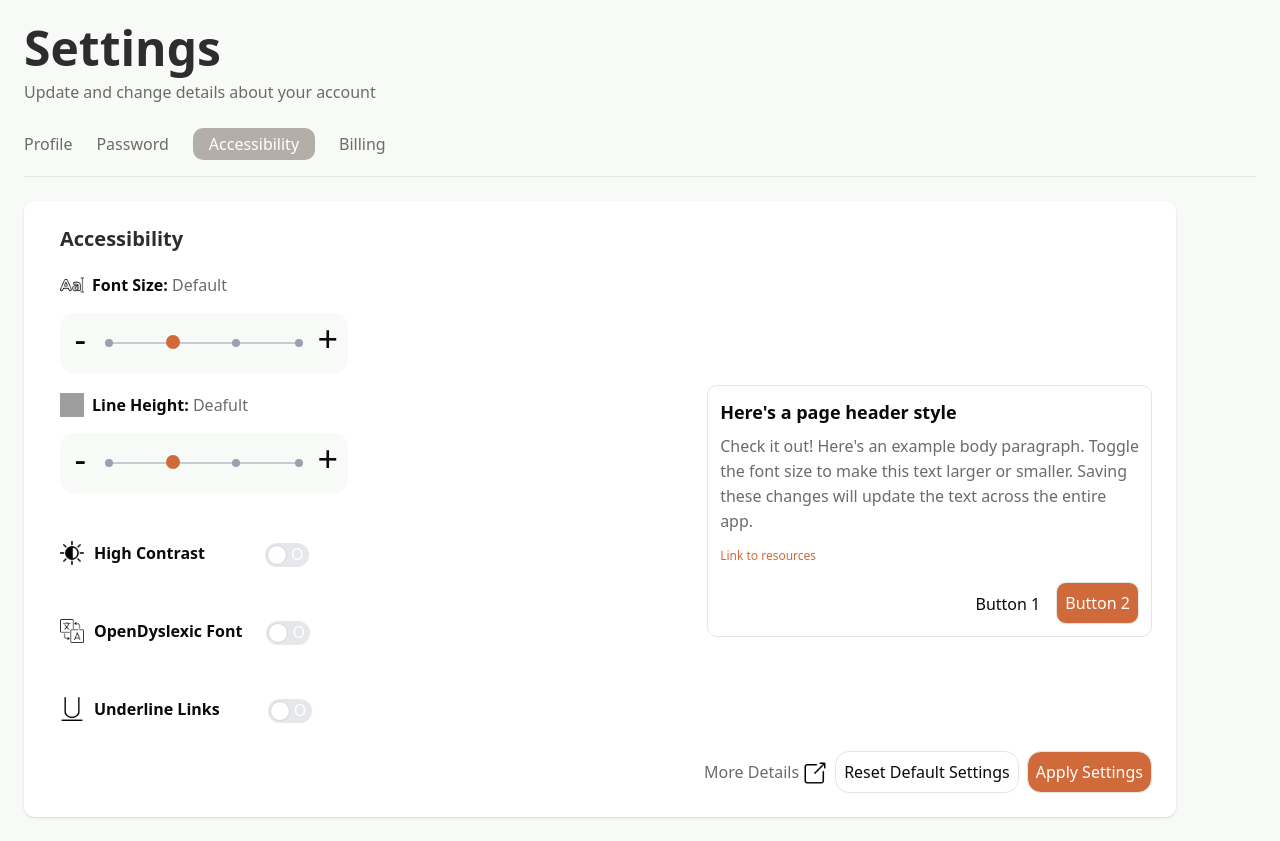
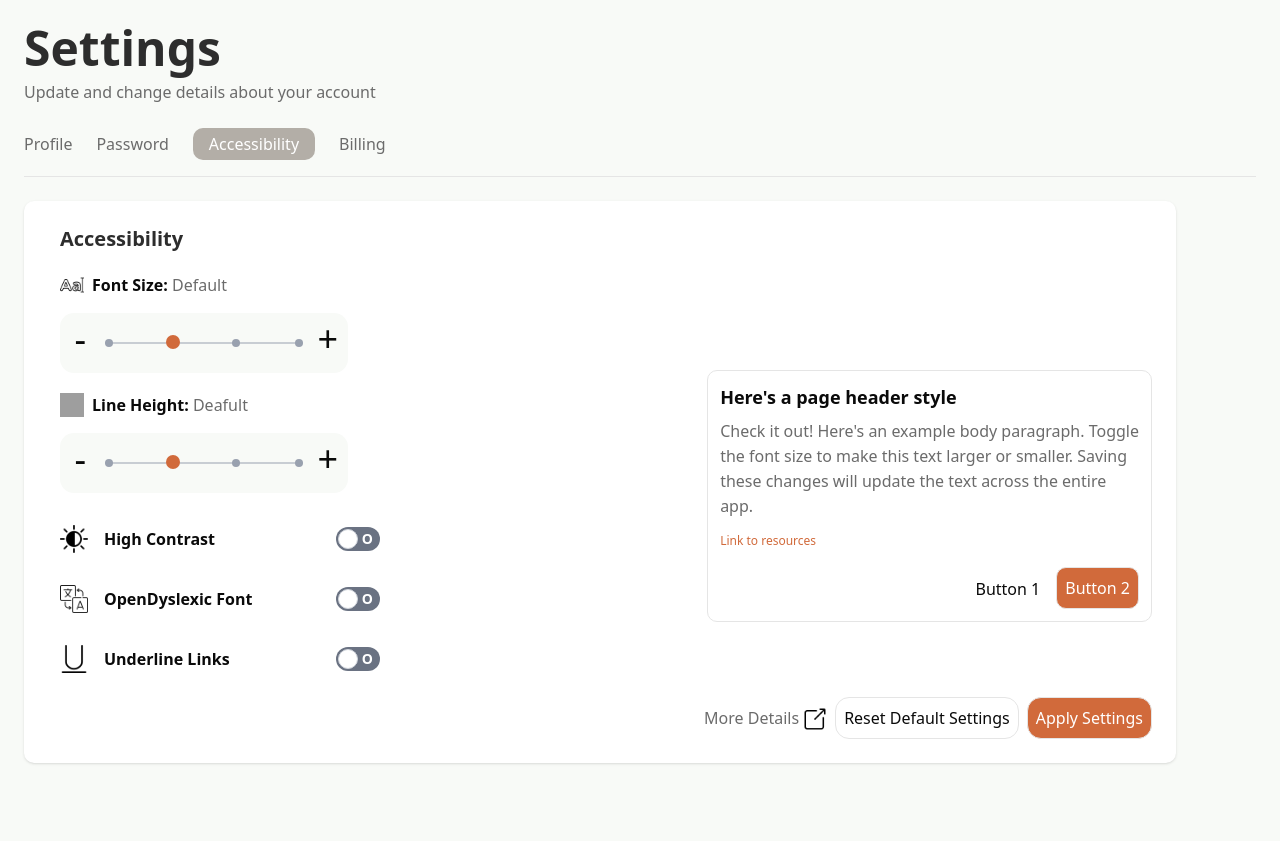
Before and after one commit to Genstark/Accessbility_Tab, a Nuxt app: page / in a window 1280 px wide. After the commit the page ends 800 px from the top, so only its background shows below. Built offline with nearby package versions, Linux system fonts and the light colour scheme; grey boxes are pictures that could not be loaded.

Commit message:
changein switch button

```diff
--- /dev/null
+++ b/components/LabeledSwitch.vue
@@ -0,0 +1,33 @@
+<script setup lang="ts">
+defineProps({
+    label: String,
+    iconUrl: String,
+    modelValue: Boolean,
+});
+defineEmits(["update:modelValue"]);
+</script>
+
+<template>
+    <div class="flex items-center justify-between w-full max-w-xs mt-8">
+        <!-- Left: Icon + Label -->
+        <div class="flex items-center gap-4">
+            <img :src="iconUrl" class="h-7 w-7" alt="" />
+            <span class="font-semibold">{{ label }}</span>
+        </div>
+
+        <!-- Right: Toggle with I / O -->
+        <label class="inline-flex items-center cursor-pointer">
+            <input type="checkbox" class="sr-only peer" :checked="modelValue"
+                @change="(e) => $emit('update:modelValue', (e.target as HTMLInputElement).checked)" />
+            <div class="relative w-11 h-6 bg-gray-500 rounded-full peer dark:bg-gray-700
+                after:content-[''] after:absolute after:top-[2px] after:start-[2px]
+                after:bg-white after:border-gray-300 after:border after:rounded-full after:h-5 after:w-5
+                after:transition-all peer-checked:after:translate-x-full peer-checked:after:border-white
+                peer-focus-visible:outline peer-focus-visible:outline-2 peer-focus-visible:outline-black
+                peer-checked:bg-[#D16A3B] dark:peer-checked:bg-[#D16A3B]">
+                <span v-if="modelValue" class="absolute left-[7px] top-[2px] text-white text-sm font-semibold">I</span>
+                <span v-else class="absolute right-[7px] top-[2px] text-white text-sm font-semibold">O</span>
+            </div>
+        </label>
+    </div>
+</template>
--- a/components/Slider.vue
+++ b/components/Slider.vue
@@ -3,8 +3,6 @@ const props = defineProps({
     label: String,
     iconUrl: String,
     currentValue: Number || String,
-    ariaLabelDecreaseButton: String,
-    ariaLabelIncreaseButton: String,
     currnetSize: String,
 });
 
@@ -41,7 +39,7 @@ function increaseButton(){
                 style="height: 100%; box-sizing: border-box; padding-bottom: 9px;
                 width: 59px; margin-right: 5px;"
                 @click="decreaseButton"
-                :aria-label="props.ariaLabelDecreaseButton"
+                aria-label="decrease button"
                 role="button"
             >-
             </button>
@@ -64,7 +62,7 @@ function increaseButton(){
                 style="height: 100%; box-sizing: border-box; padding-bottom: 9px;
                 width: 59px; margin-left: 5px;"
                 @click="increaseButton"
-                :aria-label="props.ariaLabelIncreaseButton"
+                aria-label="increase button"
                 role="button"
             >+
             </button>
--- a/components/Switch.vue
+++ /dev/null
@@ -1,36 +0,0 @@
-<script setup lang="ts">
-defineProps({
-    label: String, // Label for the toggle
-    iconUrl: String, // Icon image source
-    modelValue: Boolean,
-    leftPosition: String, // Left position of the toggle
-    topPosition: String // Top position of the toggle
-});
-defineEmits(["update:modelValue"]); // Required to update the parent state
-</script>
-
-<template>
-    <div class="mt-12">
-        <label class="inline-flex items-center cursor-pointer">
-            <img :src="iconUrl" class="h-[24px] w-[24px]" alt="" />
-            <span class="font-semibold ml-[10px]">{{ label }}</span>
-            <input type="checkbox" class="sr-only peer" :checked="modelValue"
-                @change="(event) => $emit('update:modelValue', (event.target as HTMLInputElement).checked)" />
-            <div class="relative transition-all w-11 h-6 bg-gray-200
-                peer-focus-visible:outline peer-focus-visible:outline-2 peer-focus-visible:outline-[#000000]
-                dark:peer-focus-visible:outline-[#000000]
-                rounded-full peer dark:bg-gray-700
-                peer-checked:after:translate-x-full rtl:peer-checked:after:-translate-x-full
-                peer-checked:after:border-white after:content-[''] after:absolute after:top-[2px] after:start-[2px]
-                after:bg-white after:border-gray-300 after:border after:rounded-full after:h-5 after:w-5
-                after:transition-all dark:border-gray-600 peer-checked:bg-[#D16A3B] dark:peer-checked:bg-[#D16A3B]"
-                :style="{ left: leftPosition + 'px', top: topPosition + 'px' }"
-            >
-                <span aria-hidden="true" class="relative left-[8px] bottom-[1px] text-[white]"
-                    v-if="modelValue">I</span>
-                <span aria-hidden="true" class="relative left-[26px] bottom-[1px] text-[white]"
-                    v-if="!modelValue">O</span>
-            </div>
-        </label>
-    </div>
-</template>
--- a/pages/index.vue
+++ b/pages/index.vue
@@ -6,6 +6,7 @@ import dyslexicFont from '../public/translation.png';
 import underline from '../public/underline.png';
 import json from '../public/config.json';
 import { ref } from 'vue';
+import LabeledSwitch from '~/components/LabeledSwitch.vue';
 
 const selectedFontSize = ref(2);
 const selectedLineSpacing = ref(2);
@@ -19,23 +20,17 @@ const switches = [
     {
         label: "High Contrast",
         iconSrc: contrastThem,
-        modelValue: isHighContrast,
-        switchLeft: '60',
-        switchTop: '2'
+        modelValue: isHighContrast
     },
     {
         label: "OpenDyslexic Font",
         iconSrc: dyslexicFont,
-        modelValue: useDyslexicFont,
-        switchLeft: '24',
-        switchTop: '2'
+        modelValue: useDyslexicFont
     },
     {
         label: "Underline Links",
         iconSrc: underline,
-        modelValue: showUnderlinedLinks,
-        switchLeft: '48',
-        switchTop: '2'
+        modelValue: showUnderlinedLinks
     }
 ];
 
@@ -68,8 +63,6 @@ function lineudpate(newvalue: number){
                 label="Font Size"
                 :iconUrl="fontIcon"
                 :currentValue="2"
-                ariaLabelDecreaseButton="decrease button"
-                ariaLabelIncreaseButton="increase button"
                 @updateValue="fontupdate"
                 :currnetSize="json.fontSize[selectedFontSize-1].text"
             />
@@ -78,20 +71,16 @@ function lineudpate(newvalue: number){
                 label="Line Height"
                 :iconUrl="lineSpaceIcon"
                 :currentValue="2"
-                ariaLabelDecreaseButton="decrease button"
-                ariaLabelIncreaseButton="increase button"
                 @updateValue="lineudpate"
                 :currnetSize="json.lineHeight[selectedLineSpacing-1].text"
             />
 
-            <Switch
+            <LabeledSwitch
                 v-for="(item, index) in switches"
                 :key="index"
                 :label="item.label"
                 :iconUrl="item.iconSrc"
                 v-model="item.modelValue.value"
-                :leftPosition="item.switchLeft"
-                :topPosition="item.switchTop"
             />
 
             <div class="mt-3 border p-3 w-fit h-fit absolute right-0 rounded-lg top-[28%] mr-6"
```
